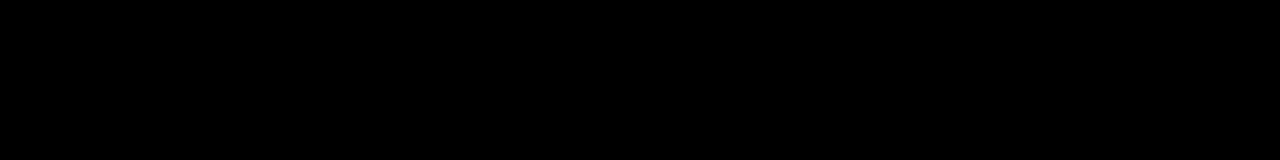
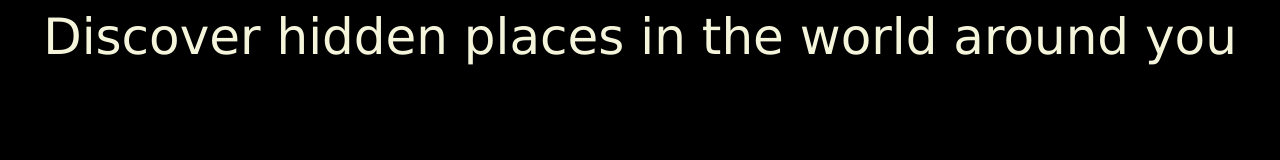
Before and after one commit to mcano07/excursion, a plain HTML site: page index.html in a window 1280 px wide. Drawn offline with Linux system fonts and the light colour scheme.

Commit message:
added different color header style

```diff
--- a/resources/css/style.css
+++ b/resources/css/style.css
@@ -4,7 +4,7 @@ body {
     font-family: Verdana, Geneva, Tahoma, sans-serif;
 }
 
-header--main{
+.header--main{
     font-weight: normal;
     font-size: 50px;
     color: beige;
```
